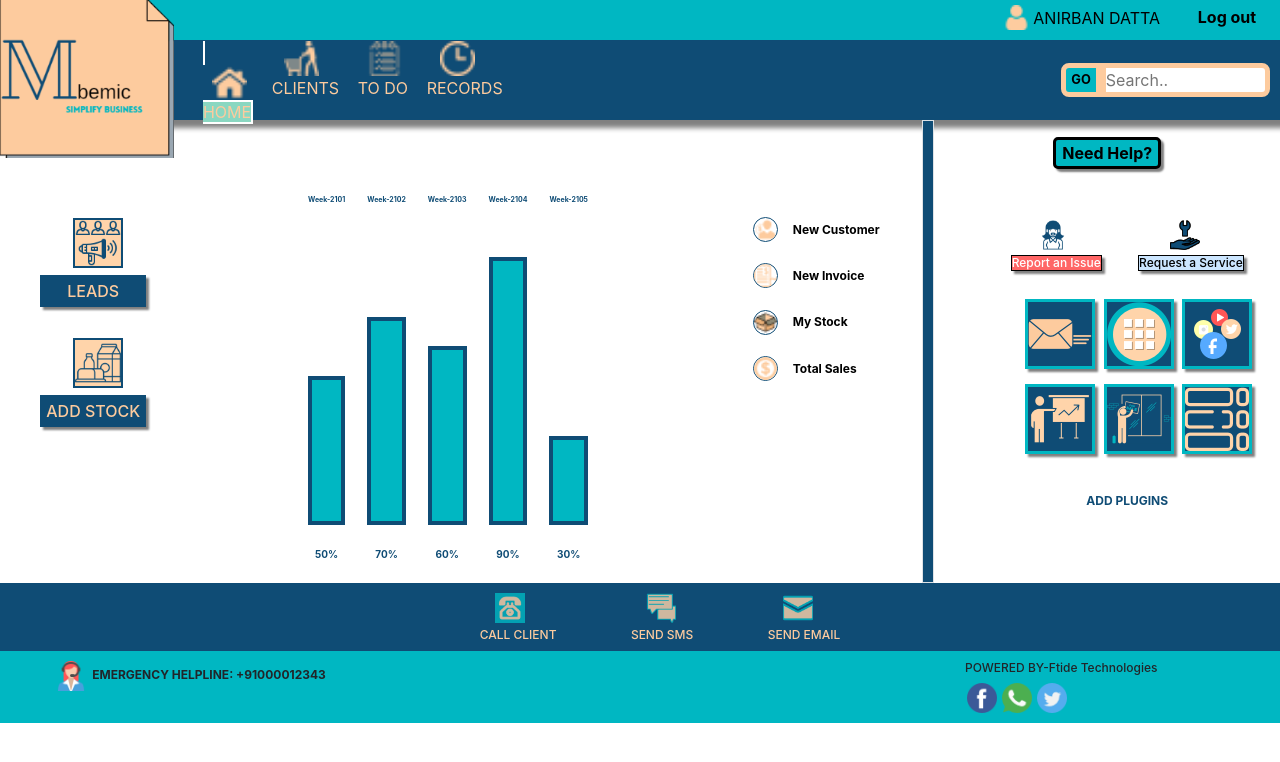
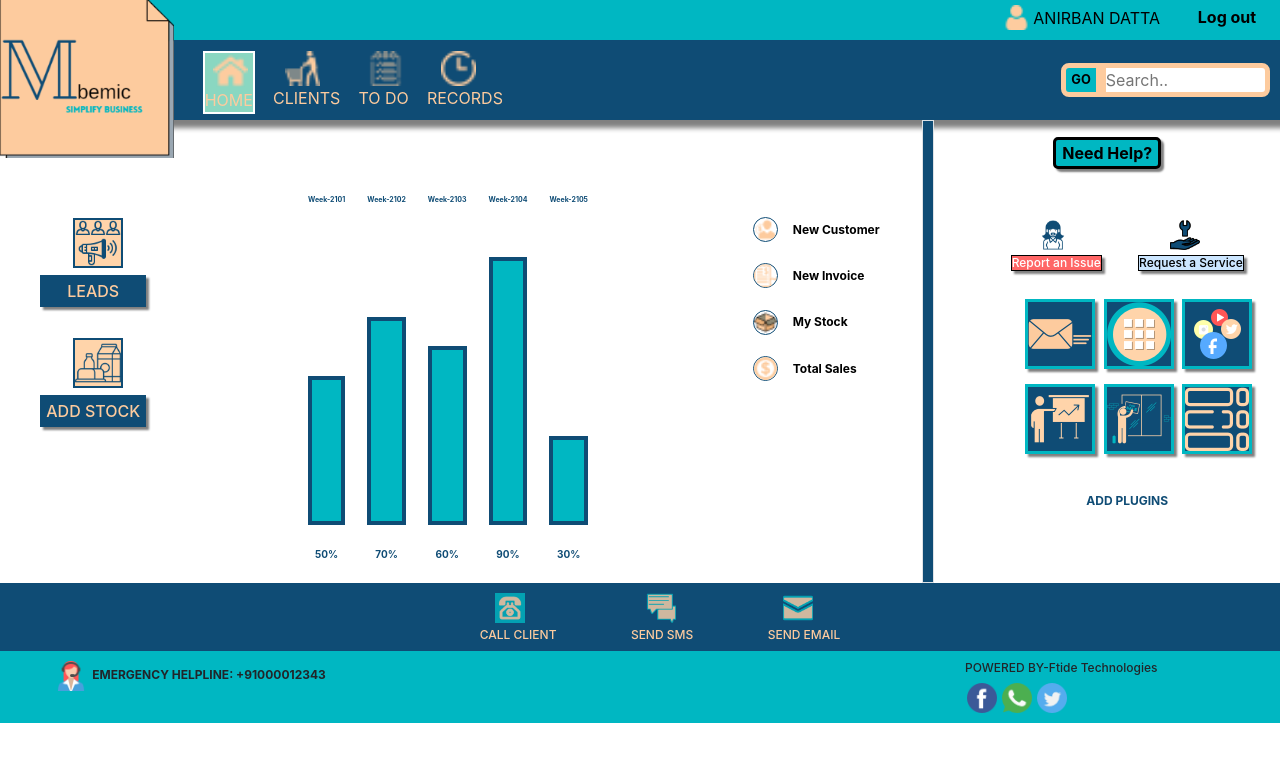
Before and after one commit to lizard1995/mbemic.github.io, a plain HTML site: page index.html in a window 1280 px wide. Drawn offline with nearby package versions, Linux system fonts and the light colour scheme.

Commit message:
Update index.html

```diff
--- a/index.html
+++ b/index.html
@@ -35,8 +35,8 @@
      <nav id="main-nav">
        <div class="nav-links">
         <ul class="nav-link-items">
-          <li>
-            <a class="vix" href="index.html"><img src="home.png">HOME</a>
+          <li class="vix">
+            <a href="index.html"><img src="home.png">HOME</a>
           </li>
           <li>
             <a href="clients.html"> <img src="man-walking-with-shopping-cart.png">CLIENTS</a>
```
